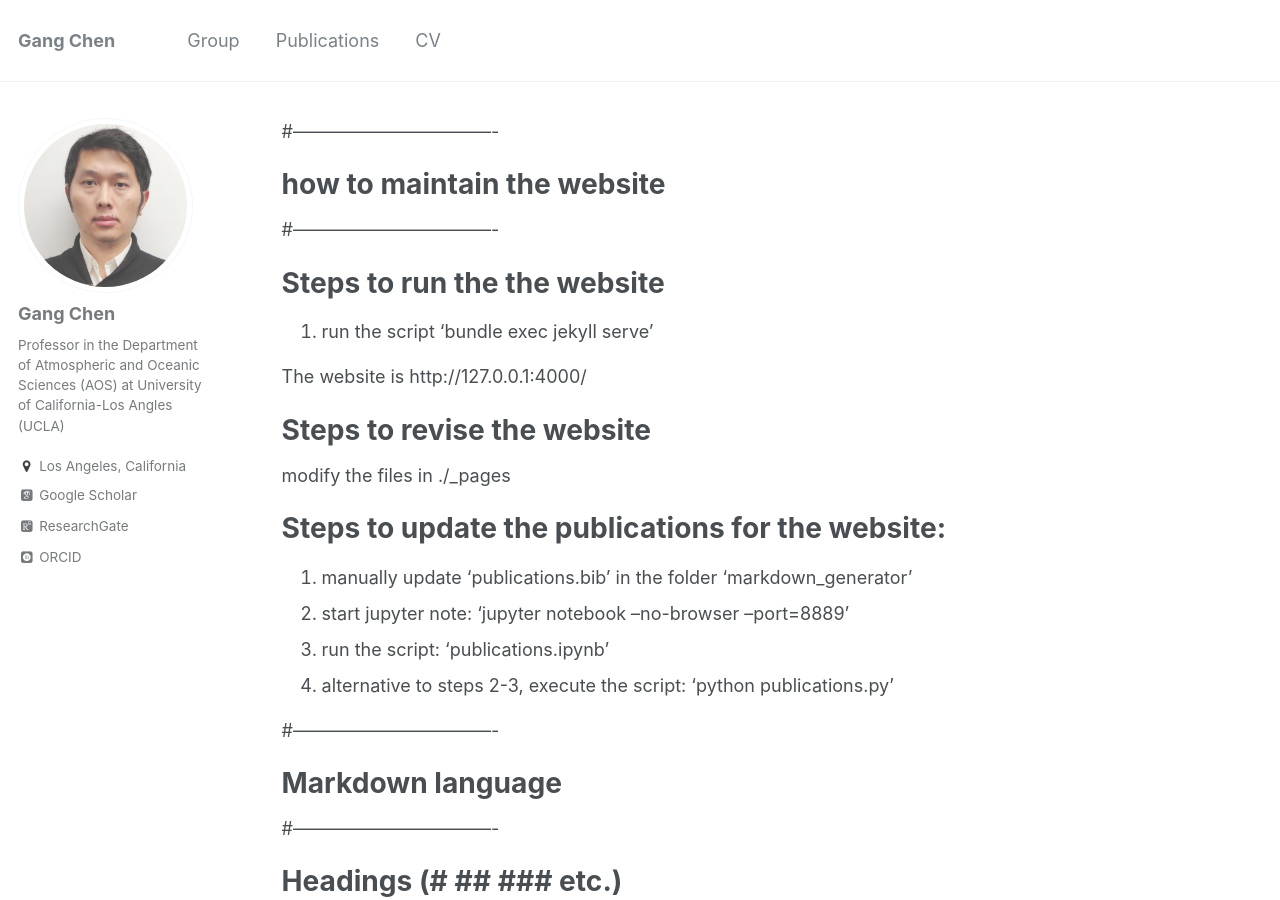
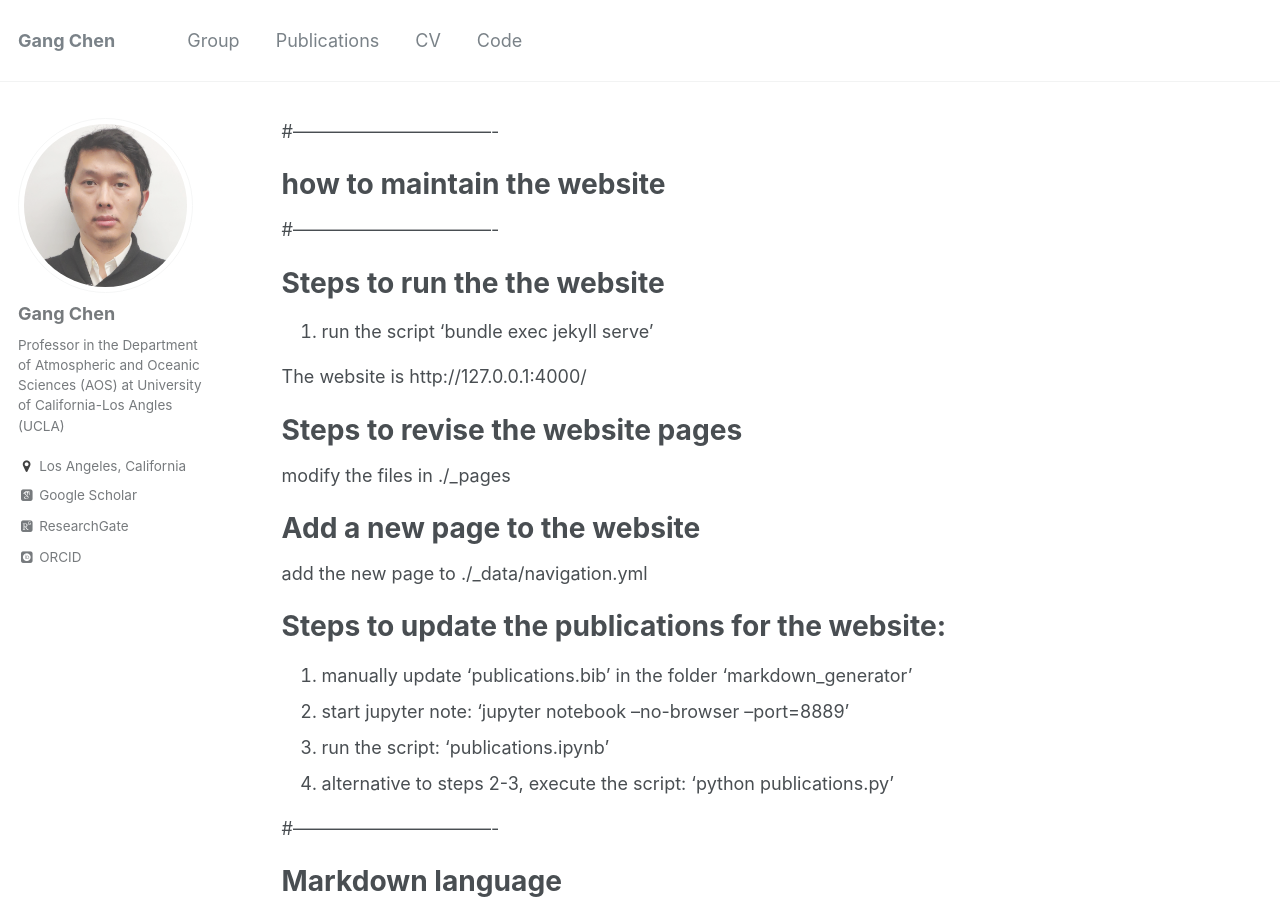
Before and after one commit to gchenpu/gchenpu.github.io, a Jekyll site: the page built from NOTES.md, in a window 1280 px wide and 900 px high. Built offline with Jekyll 4.4.1, drawn with Linux system fonts in a browser that asks for light colours; some web fonts are replaced; our own code applies the rules of GitHub Pages for plain Markdown files; comment, search, counter and statistics services are not loaded.

```diff
--- a/NOTES.md
+++ b/NOTES.md
@@ -7,8 +7,11 @@
 The website is
 http://127.0.0.1:4000/
 
-# Steps to revise the website
+# Steps to revise the website pages
 modify the files in ./_pages
+
+# Add a new page to the website
+add the new page to ./_data/navigation.yml
 
 # Steps to update the publications for the website:
 1. manually update 'publications.bib' in the folder 'markdown_generator'
--- a/_data/navigation.yml
+++ b/_data/navigation.yml
@@ -24,5 +24,8 @@ main:
   - title: "CV"
     url: /cv/
 
+  - title: "Code"
+    url: /code/
+
 #  - title: "Guide"
 #    url: /markdown/
```
Also changed, not shown: _pages/code.md (added, +16 -0 lines), _publications/2020-2-1-Chen2020.md (added, +11 -0 lines), files/LWA/readme.md (+2 -0 lines), markdown_generator/publications.bib (+4 -4 lines), 1 other file.
